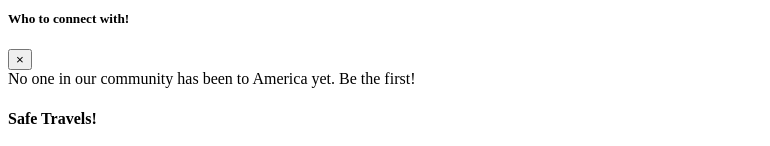
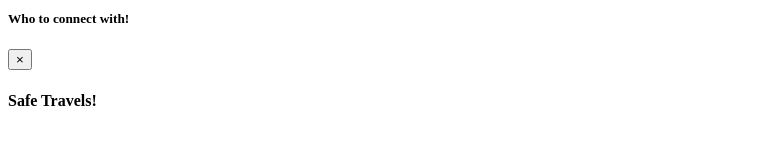
Before and after one commit to katiebrent/MVP---Traveler-s-Hub, a React (Create React App) app: page / in a window 1280 px wide. Shown: the part 1529-1675 px from the top of the page, without its empty margins (0-770 px from the left). Built offline with nearby package versions, Linux system fonts and the light colour scheme; the HTML template or start-up script is replaced by a standard one.

Commit message:
fixes issue with modal closing

```diff
--- a/Client/src/WhereToForm.jsx
+++ b/Client/src/WhereToForm.jsx
@@ -13,7 +13,7 @@ const WhereToForm = (props) => {
     axios.get(`/friend/?country=${value.alpha2}`)
     .then((resp) => {
       setFriends(resp.data);
-      console.log('this is the response', resp)
+      console.log('this is the response', resp);
     })
     .catch((err) => {
       console.log(err)
@@ -21,6 +21,12 @@ const WhereToForm = (props) => {
 
 
   }
+
+  const handleClose = () => {
+    setValue(null);
+  }
+
+  const modalBody = !value ? '' : <Friends country={value} friends={friends}/>
 
 return (
     <div>
@@ -45,12 +51,12 @@ return (
       <div className="modal-content">
         <div className="modal-header">
           <h5 className="modal-title" id="exampleModalLabel">Who to connect with!</h5>
-          <button type="button" className="close" data-dismiss="modal" aria-label="Close">
+          <button type="button" className="close" data-dismiss="modal" aria-label="Close" onClick={() => {handleClose()}}>
             <span aria-hidden="true">&times;</span>
           </button>
         </div>
         <div className="modal-body">
-          <Friends country={value} friends={friends}/>
+          {modalBody}
         </div>
       </div>
     </div>
```
Also changed, not shown: 1 other file (tests, documents, lock files or other folders).
